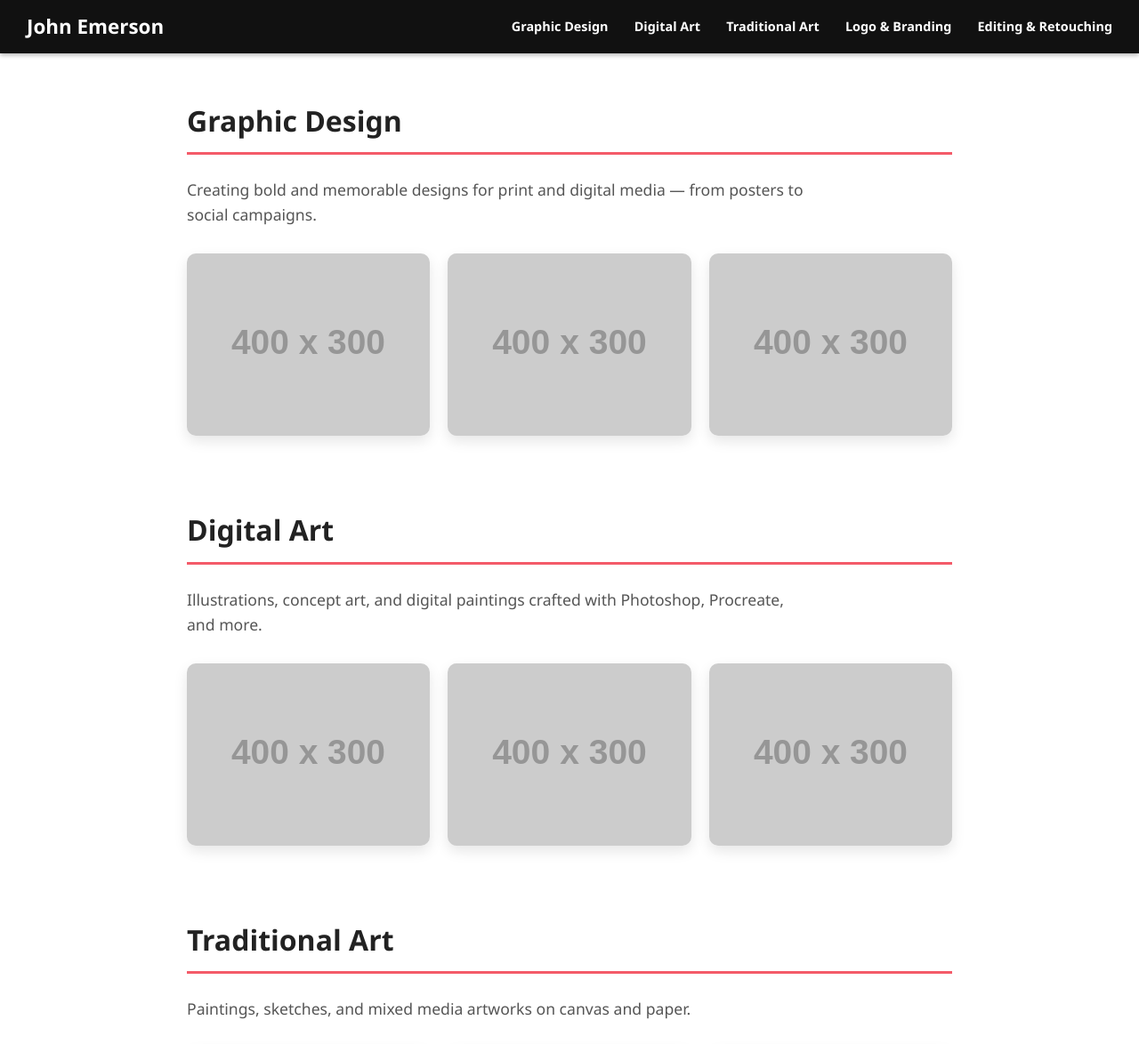
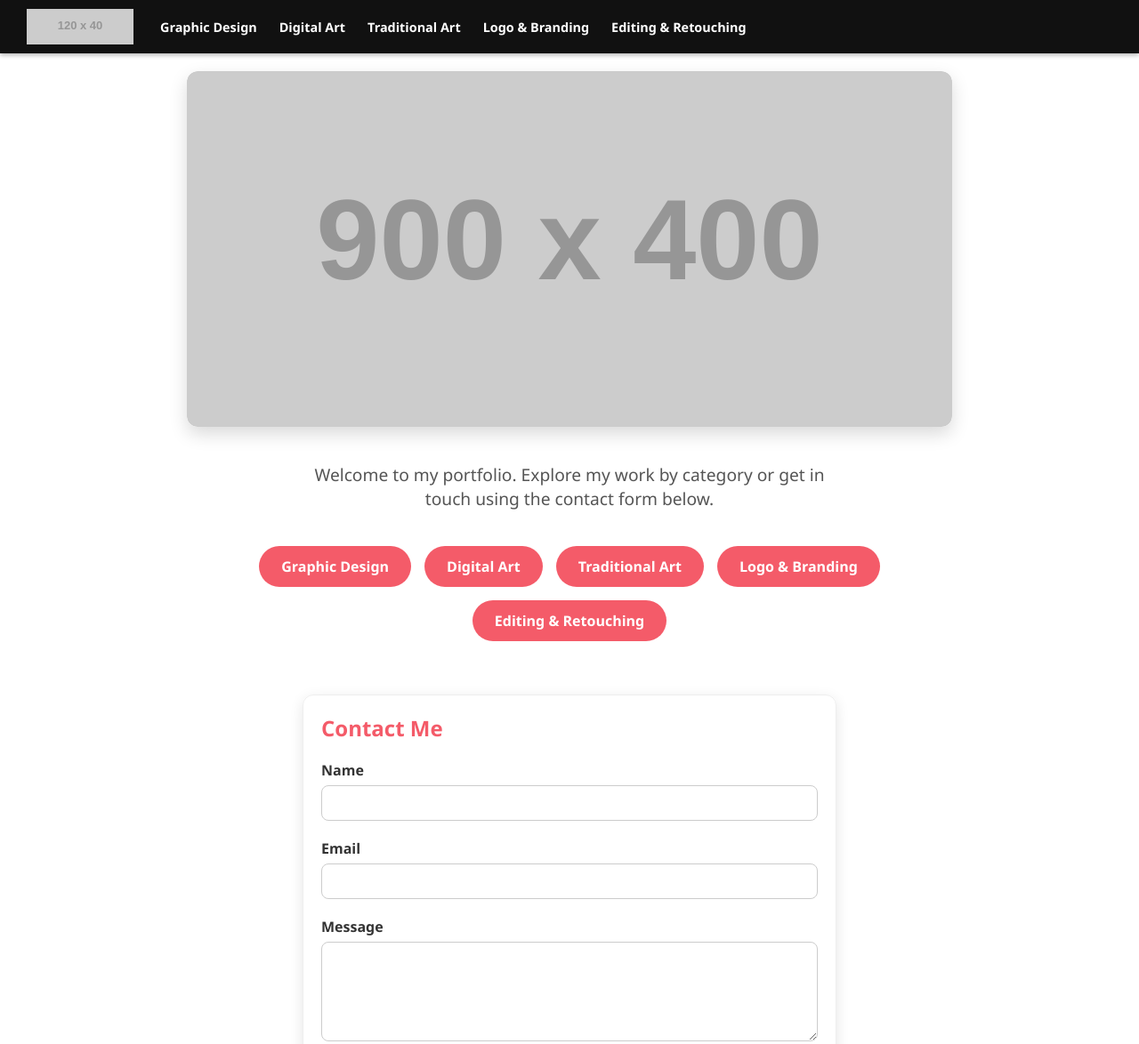
Before and after one commit to johnemers1/johnemers1.github.io, a plain HTML site: page index.html in a window 1280 px wide. Shown: the top 1174 px of the page at 89% size. Drawn offline with Linux system fonts and the light colour scheme; placeholder pictures from the web are drawn by us.

Commit message:
Update index.html

```diff
--- a/index.html
+++ b/index.html
@@ -3,20 +3,18 @@
 <head>
   <meta charset="UTF-8" />
   <meta name="viewport" content="width=device-width, initial-scale=1" />
-  <title>John Emerson - Portfolio</title>
+  <title>Portfolio Homepage</title>
   <style>
-    /* Reset */
     * {
       box-sizing: border-box;
       margin: 0; padding: 0;
     }
     body {
       font-family: 'Segoe UI', Tahoma, Geneva, Verdana, sans-serif;
-      line-height: 1.6;
       background: #fff;
       color: #222;
-      scroll-behavior: smooth;
-      padding-top: 60px; /* space for fixed nav */
+      min-height: 100vh;
+      padding-top: 60px;
     }
     header {
       position: fixed;
@@ -30,15 +28,27 @@
       z-index: 1000;
       box-shadow: 0 2px 5px rgba(0,0,0,0.3);
     }
-    header h1 {
-      font-weight: 700;
-      font-size: 1.4rem;
+    /* Logo container */
+    .logo {
+      flex-shrink: 0;
+      height: 40px;
+    }
+    .logo img {
+      height: 100%;
+      width: auto;
+      display: block;
+    }
+    nav {
+      margin-left: 30px;
+      display: flex;
+      align-items: center;
+      gap: 25px;
+      flex-wrap: wrap;
       flex-grow: 1;
     }
     nav a {
       color: white;
       text-decoration: none;
-      margin-left: 25px;
       font-weight: 600;
       font-size: 0.9rem;
       transition: color 0.3s ease;
@@ -46,142 +56,187 @@
     nav a:hover {
       color: #f45b69;
     }
-    section {
+    main {
       max-width: 900px;
-      margin: 50px auto 80px;
-      padding: 0 20px;
+      margin: 0 auto 60px;
+      padding: 20px;
     }
-    section h2 {
-      font-size: 2rem;
-      border-bottom: 3px solid #f45b69;
-      padding-bottom: 10px;
-      margin-bottom: 25px;
+    /* Carousel styles */
+    .carousel {
+      position: relative;
+      overflow: hidden;
+      border-radius: 12px;
+      box-shadow: 0 8px 20px rgba(0,0,0,0.15);
+      height: 400px;
+      margin-bottom: 40px;
+    }
+    .carousel img {
+      width: 100%;
+      height: 400px;
+      object-fit: cover;
+      position: absolute;
+      top: 0; left: 0;
+      opacity: 0;
+      transition: opacity 1s ease-in-out;
+      border-radius: 12px;
+    }
+    .carousel img.active {
+      opacity: 1;
+      position: relative;
+    }
+    /* Intro */
+    .intro {
+      text-align: center;
+      margin-bottom: 40px;
+    }
+    .intro p {
+      font-size: 1.2rem;
+      color: #555;
+      max-width: 600px;
+      margin: 0 auto;
+    }
+    /* Category buttons */
+    .categories {
+      display: flex;
+      flex-wrap: wrap;
+      justify-content: center;
+      gap: 15px;
+      margin-bottom: 60px;
+    }
+    .categories a {
+      background: #f45b69;
+      color: white;
+      padding: 12px 25px;
+      border-radius: 30px;
+      text-decoration: none;
+      font-weight: 600;
+      transition: background 0.3s ease;
+    }
+    .categories a:hover {
+      background: #d24357;
+    }
+    /* Contact form */
+    section.contact {
+      max-width: 600px;
+      margin: 0 auto 60px;
+      padding: 20px;
+      border: 1px solid #eee;
+      border-radius: 12px;
+      box-shadow: 0 4px 15px rgba(0,0,0,0.1);
+    }
+    section.contact h2 {
+      margin-bottom: 20px;
       font-weight: 700;
+      color: #f45b69;
     }
-    .gallery {
-      display: grid;
-      grid-template-columns: repeat(auto-fit,minmax(250px,1fr));
-      gap: 20px;
+    section.contact label {
+      display: block;
+      margin-bottom: 6px;
+      font-weight: 600;
+      color: #333;
     }
-    .gallery img {
+    section.contact input,
+    section.contact textarea {
       width: 100%;
-      border-radius: 10px;
-      box-shadow: 0 6px 15px rgba(0,0,0,0.1);
-      transition: transform 0.3s ease;
+      padding: 10px 12px;
+      margin-bottom: 20px;
+      border-radius: 8px;
+      border: 1px solid #ccc;
+      font-size: 1rem;
+      resize: vertical;
+    }
+    section.contact button {
+      background: #f45b69;
+      color: white;
+      border: none;
+      padding: 12px 25px;
+      border-radius: 30px;
+      font-weight: 700;
+      font-size: 1rem;
       cursor: pointer;
-      object-fit: cover;
-      aspect-ratio: 4 / 3;
+      transition: background 0.3s ease;
     }
-    .gallery img:hover {
-      transform: scale(1.05);
-    }
-    p.description {
-      max-width: 700px;
-      margin-bottom: 30px;
-      font-size: 1.1rem;
-      color: #555;
-    }
-    footer {
-      text-align: center;
-      padding: 30px 10px;
-      color: #777;
-      font-size: 0.9rem;
-      border-top: 1px solid #eee;
-      margin-top: 40px;
+    section.contact button:hover {
+      background: #d24357;
     }
     /* Responsive tweaks */
     @media (max-width: 480px) {
       header {
         padding: 0 15px;
       }
-      nav a {
+      nav {
         margin-left: 15px;
-        font-size: 0.85rem;
+        gap: 15px;
       }
-      section {
-        margin: 40px 15px 60px;
+      main {
+        padding: 15px;
+      }
+      section.contact {
+        padding: 15px;
       }
     }
   </style>
 </head>
 <body>
-
 <header>
-  <h1>John Emerson</h1>
+  <div class="logo">
+    <!-- Replace this src URL with your own logo image URL -->
+    <img src="https://via.placeholder.com/120x40?text=Logo" alt="Logo" />
+  </div>
   <nav>
-    <a href="#graphic-design">Graphic Design</a>
-    <a href="#digital-art">Digital Art</a>
-    <a href="#traditional-art">Traditional Art</a>
-    <a href="#logo-branding">Logo & Branding</a>
-    <a href="#editing-retouching">Editing & Retouching</a>
+    <a href="graphic-design.html">Graphic Design</a>
+    <a href="digital-art.html">Digital Art</a>
+    <a href="traditional-art.html">Traditional Art</a>
+    <a href="logo-branding.html">Logo & Branding</a>
+    <a href="editing-retouching.html">Editing & Retouching</a>
   </nav>
 </header>
+<main>
+  <div class="carousel" aria-label="Portfolio highlights">
+    <img src="https://via.placeholder.com/900x400?text=Artwork+1" alt="Artwork 1" class="active" />
+    <img src="https://via.placeholder.com/900x400?text=Artwork+2" alt="Artwork 2" />
+    <img src="https://via.placeholder.com/900x400?text=Artwork+3" alt="Artwork 3" />
+  </div>
 
-<main>
-  <section id="graphic-design">
-    <h2>Graphic Design</h2>
-    <p class="description">
-      Creating bold and memorable designs for print and digital media — from posters to social campaigns.
-    </p>
-    <div class="gallery">
-      <img src="https://via.placeholder.com/400x300?text=Graphic+Design+1" alt="Graphic Design Work 1" />
-      <img src="https://via.placeholder.com/400x300?text=Graphic+Design+2" alt="Graphic Design Work 2" />
-      <img src="https://via.placeholder.com/400x300?text=Graphic+Design+3" alt="Graphic Design Work 3" />
-    </div>
+  <section class="intro">
+    <p>Welcome to my portfolio. Explore my work by category or get in touch using the contact form below.</p>
   </section>
 
-  <section id="digital-art">
-    <h2>Digital Art</h2>
-    <p class="description">
-      Illustrations, concept art, and digital paintings crafted with Photoshop, Procreate, and more.
-    </p>
-    <div class="gallery">
-      <img src="https://via.placeholder.com/400x300?text=Digital+Art+1" alt="Digital Art Work 1" />
-      <img src="https://via.placeholder.com/400x300?text=Digital+Art+2" alt="Digital Art Work 2" />
-      <img src="https://via.placeholder.com/400x300?text=Digital+Art+3" alt="Digital Art Work 3" />
-    </div>
-  </section>
+  <div class="categories" aria-label="Portfolio categories">
+    <a href="graphic-design.html">Graphic Design</a>
+    <a href="digital-art.html">Digital Art</a>
+    <a href="traditional-art.html">Traditional Art</a>
+    <a href="logo-branding.html">Logo & Branding</a>
+    <a href="editing-retouching.html">Editing & Retouching</a>
+  </div>
 
-  <section id="traditional-art">
-    <h2>Traditional Art</h2>
-    <p class="description">
-      Paintings, sketches, and mixed media artworks on canvas and paper.
-    </p>
-    <div class="gallery">
-      <img src="https://via.placeholder.com/400x300?text=Traditional+Art+1" alt="Traditional Art Work 1" />
-      <img src="https://via.placeholder.com/400x300?text=Traditional+Art+2" alt="Traditional Art Work 2" />
-      <img src="https://via.placeholder.com/400x300?text=Traditional+Art+3" alt="Traditional Art Work 3" />
-    </div>
-  </section>
+  <section class="contact" id="contact">
+    <h2>Contact Me</h2>
+    <form action="https://formspree.io/f/yourformid" method="POST">
+      <label for="name">Name</label>
+      <input type="text" id="name" name="name" required />
 
-  <section id="logo-branding">
-    <h2>Logo & Branding</h2>
-    <p class="description">
-      Custom logos and brand identities designed to capture your vision and personality.
-    </p>
-    <div class="gallery">
-      <img src="https://via.placeholder.com/400x300?text=Logo+Design+1" alt="Logo Design 1" />
-      <img src="https://via.placeholder.com/400x300?text=Logo+Design+2" alt="Logo Design 2" />
-      <img src="https://via.placeholder.com/400x300?text=Logo+Design+3" alt="Logo Design 3" />
-    </div>
-  </section>
+      <label for="email">Email</label>
+      <input type="email" id="email" name="_replyto" required />
 
-  <section id="editing-retouching">
-    <h2>Editing & Retouching</h2>
-    <p class="description">
-      Professional photo editing, retouching, and image manipulation services.
-    </p>
-    <div class="gallery">
-      <img src="https://via.placeholder.com/400x300?text=Editing+1" alt="Editing Work 1" />
-      <img src="https://via.placeholder.com/400x300?text=Editing+2" alt="Editing Work 2" />
-      <img src="https://via.placeholder.com/400x300?text=Editing+3" alt="Editing Work 3" />
-    </div>
+      <label for="message">Message</label>
+      <textarea id="message" name="message" rows="5" required></textarea>
+
+      <button type="submit">Send</button>
+    </form>
   </section>
 </main>
 
-<footer>
-  © 2025 John Emerson — All rights reserved
-</footer>
+<script>
+  // Simple auto-rotating carousel
+  const slides = document.querySelectorAll('.carousel img');
+  let current = 0;
+  setInterval(() => {
+    slides[current].classList.remove('active');
+    current = (current + 1) % slides.length;
+    slides[current].classList.add('active');
+  }, 4000);
+</script>
 
 </body>
 </html>
```
